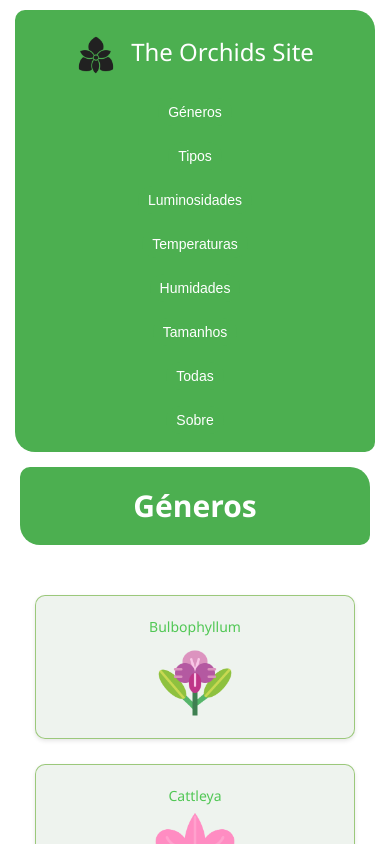
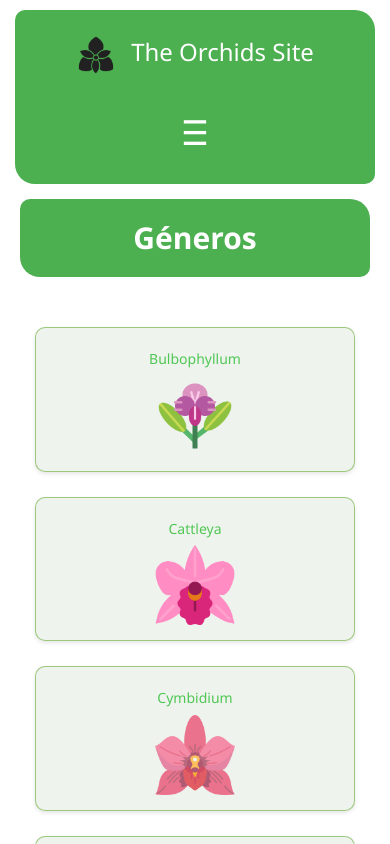
Before and after one commit to EduVemba/Projeto-PW, a plain HTML site: page www/index.html in a window 390 px wide. Shown: the top 844 px of the page. Drawn offline with Linux system fonts and the light colour scheme.

Commit message:
feat: menu hamburger feito

```diff
--- a/www/scripts/components/formOrchids.js
+++ b/www/scripts/components/formOrchids.js
@@ -3,7 +3,6 @@ import { data } from "../data/data.js";
 import { createFooter } from "./footer.js";
 import { clearMainContent } from "../utils/windowUtils.js";
 
-//FIXME: quando pega um do mesmo nome tem que atualizar.
 function validateAndCreateOrchid(formData) {
     const genusId = Number(formData.get("genus"));
     const genusDescription = data.genus.find(g => g.id === genusId)?.description
--- a/www/scripts/components/header.js
+++ b/www/scripts/components/header.js
@@ -4,29 +4,46 @@ import { createMenuButton } from './menu.js';
 
 export function createHeader() {
     const header = document.createElement('header');
+
+    // LOGO + TITLE
     const logo = document.createElement('img');
     logo.src = './images/logo/image.png';
     logo.className = 'site-logo';
     logo.alt = 'Orchids Logo';
 
     const title = document.createElement('div');
+    title.className = 'site-title';
+
     const titleText = document.createElement('span');
     titleText.textContent = 'The Orchids Site';
-    title.className = 'site-title';
 
     title.appendChild(logo);
     title.appendChild(titleText);
-    //TODO melhorar
+
+    const menu = document.createElement('div');
+    menu.className = 'menu-reference';
+
+    menu.appendChild(createMenuButton('Géneros', '#genus'));
+    menu.appendChild(createMenuButton('Tipos', '#type'));
+    menu.appendChild(createMenuButton('Luminosidades', '#luminosity'));
+    menu.appendChild(createMenuButton('Temperaturas', '#temperature'));
+    menu.appendChild(createMenuButton('Humidades', '#humidity'));
+    menu.appendChild(createMenuButton('Tamanhos', '#size'));
+    menu.appendChild(createMenuButton('Todas', '#todas'));
+    menu.appendChild(createMenuButton('Sobre', '#about'));
+
+    const burger = document.createElement('div');
+    burger.className = 'burger';
+    burger.innerText = '☰';
+
+    burger.addEventListener('click', () => {
+        menu.classList.toggle('menu-open');
+    });
+
     header.className = 'site-header';
     header.appendChild(title);
-    header.appendChild(createMenuButton('Géneros', '#genus'));
-    header.appendChild(createMenuButton('Tipos', '#type'));
-    header.appendChild(createMenuButton('Luminosidades', '#luminosity'));
-    header.appendChild(createMenuButton('Temperaturas', '#temperature'));
-    header.appendChild(createMenuButton('Humidades', '#humidity'));
-    header.appendChild(createMenuButton('Tamanhos', '#size'));
-    header.appendChild(createMenuButton('Todas', '#todas'));
-    header.appendChild(createMenuButton('Sobre','#about'));
+    header.appendChild(menu);
+    header.appendChild(burger);
 
     return header;
 }
--- a/www/scripts/components/menu.js
+++ b/www/scripts/components/menu.js
@@ -7,7 +7,7 @@ export function setWindowContext(path) {
 export function createMenuButton(text, path) {
     const button = document.createElement('button');
     button.textContent = text;
-    button.className = 'menu-reference';
+    button.className = 'menu-item';
     button.addEventListener('click', () => setWindowContext(path));
     return button;
 }
--- a/www/scripts/components/modal.js
+++ b/www/scripts/components/modal.js
@@ -3,9 +3,7 @@
 import { orchidsCollection } from "../state/orchidsInstance.js";
 import { scrollabeDiv } from "./scrollable.js";
 import { openEditOrchidForm } from "./formOrchids.js";
-//import { orchidsCollection } from "../state/orchidsInstance.js";
 
-//TODO: Tratar de codigo repetido.
 
 export const openModal = (id, target, headerGlobal, categoryGlobal, typeGlobal) => {
     // Se já existir menu aberto, remove:
--- a/www/scripts/components/scrollable.js
+++ b/www/scripts/components/scrollable.js
@@ -52,7 +52,7 @@ export const scrollabeDiv = (header,category = "", type = 0) => {
 
             const liMenu = document.createElement('span');
             liMenu.classList.add('orchid-menu');
-            //TODO associação com ID para remoção e edição
+
             liMenu.dataset.id = orchid.getId();
             liMenu.textContent = "⋮";
 
--- a/www/styles/styles.css
+++ b/www/styles/styles.css
@@ -3,7 +3,7 @@
   --text-primary-color: white;
 }
 
-/*O Sena não gosta dos * */
+/* TODO:  Alterar na segunda fase. */
 * {
   box-sizing: border-box;
   margin: 5px;
@@ -14,15 +14,6 @@ body {
   line-height: 1.6;
   overflow-x: hidden;
 }
-
-/*
-TODO: deixar responsivo e com media queries.
-*/
-/*
-main:div {
-    display: flex;
-    flex-direction: column;
-}*/
 
 .site-header {
     background-color: var(--primary-color);
@@ -37,6 +28,14 @@ main:div {
     align-items: center;
     flex-wrap: wrap;
     margin-bottom: 15px;
+}
+
+.burger {
+    border-radius: 5px;
+    display: none;
+    cursor: pointer;
+    font-size: 34px;
+    padding: 5px 10px;
 }
 
 .main-header {
@@ -60,11 +59,11 @@ main:div {
     vertical-align: middle;
 }
 
-.menu-reference {
+.menu-item{
     color: var(--text-primary-color);
     text-decoration: none;
-    padding: 8px 12px;
-    margin: 5px;
+    padding: 5px 6px;
+    margin-right: 30px;
     background-color: var(--primary-color);
     text-decoration: none;
     font-size: 16px;
@@ -74,11 +73,19 @@ main:div {
     display: inline-block;
 }
 
-.menu-reference:hover {
+.menu-item:hover {
     cursor: pointer;
     background-color: #50c754;
     transition: background-color 0.5s;
 }
+
+.burger {
+    display: none;
+    cursor: pointer;
+    font-size: 34px;
+    padding: 5px 10px;
+}
+
 
 .site-footer {
     position: fixed;
@@ -515,7 +522,38 @@ main:div {
 
 /* ============ MEDIA QUERIES ============ */
 
-/*TODO: quando for menor que 1400px de tamanho ativar o menu hamburger*/
+@media (max-width: 1400px) {
+
+    .menu-reference {
+        display: none;
+        position: absolute;
+        top: 80px;
+        right: 20px;
+        background: var(--primary-color);
+        padding: 20px;
+        border-radius: 12px;
+        box-shadow: 0 4px 12px rgba(0,0,0,0.25);
+        z-index: 999;
+    }
+
+    .menu-reference.menu-open {
+        display: flex;
+        flex-direction: column;
+        gap: 5px;
+        padding: 2px;
+        margin: 2px;
+    }
+
+    .menu-reference.menu-open .menu-reference {
+        display: block;
+        width: 100%;
+    }
+
+    .burger {
+        display: block;
+    }
+}
+
 
 /* Tablets */
 @media (min-width: 768px) {
```
